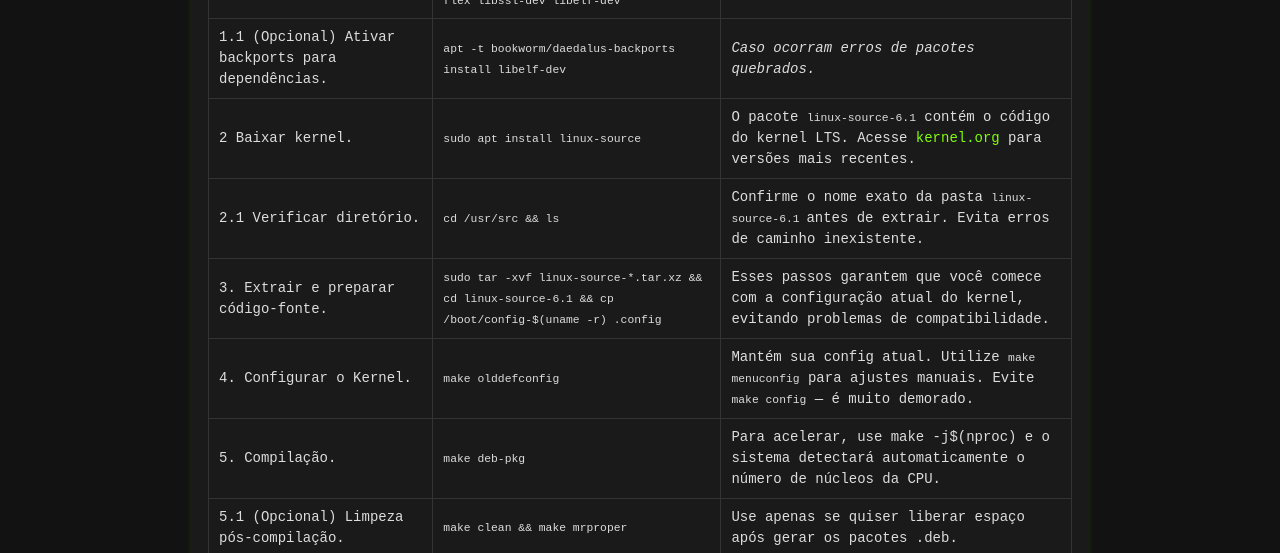
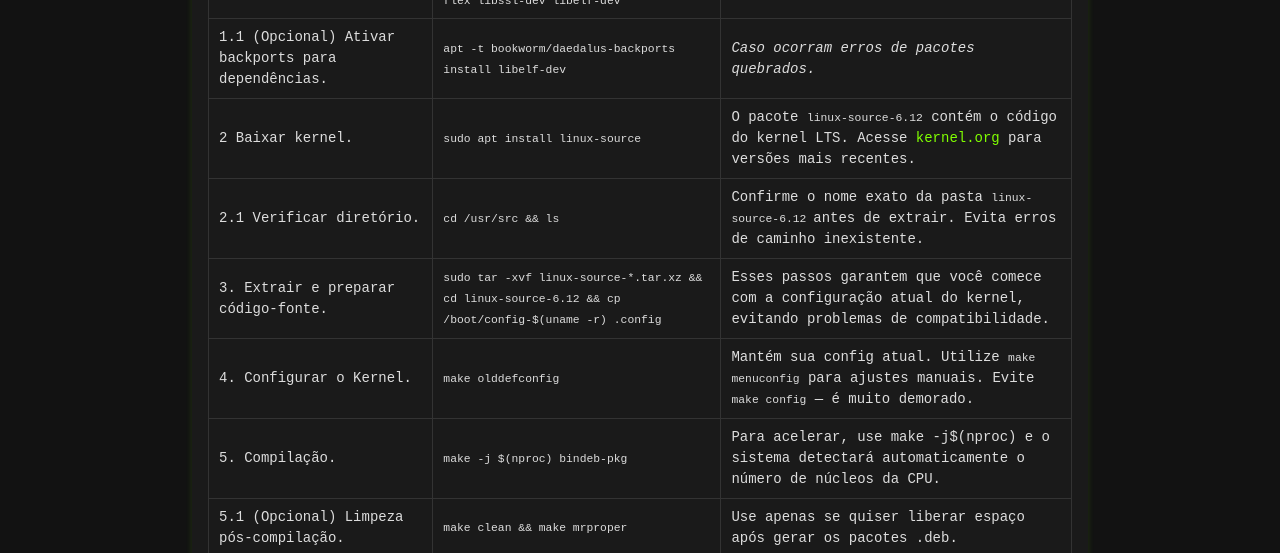
Before and after one commit to Piolinux/piolinux-site, a Jekyll site: the page built from _pages/_kernel/tabela-evergreen-como-compilar-o-kernel-linux.md, in a window 1280 px wide. Shown: the part 293-846 px from the top of the page. Built offline with Jekyll 4.4.1, drawn with Linux system fonts in a browser that asks for light colours.

Commit message:
Update tabela-evergreen-como-compilar-o-kernel-linux.md

```diff
--- a/_pages/_kernel/tabela-evergreen-como-compilar-o-kernel-linux.md
+++ b/_pages/_kernel/tabela-evergreen-como-compilar-o-kernel-linux.md
@@ -37,16 +37,16 @@ tags: [kernel, linux, compilacao, make, grub, xbps, apt, dnf, evergreen]
     <tr>
       <td data-label="Etapa">2 Baixar kernel.</td>
       <td data-label="Comando"><code>sudo apt install linux-source</code></td>
-      <td data-label="Observação Crítica">O pacote <code>linux-source-6.1</code> contém o código do kernel LTS. Acesse <a href="https://kernel.org" target="_blank">kernel.org</a> para versões mais recentes.</td>
+      <td data-label="Observação Crítica">O pacote <code>linux-source-6.12</code> contém o código do kernel LTS. Acesse <a href="https://kernel.org" target="_blank">kernel.org</a> para versões mais recentes.</td>
     </tr>
     <tr>
       <td data-label="Etapa">2.1 Verificar diretório.</td>
       <td data-label="Comando"><code>cd /usr/src && ls</code></td>
-      <td data-label="Observação Crítica">Confirme o nome exato da pasta <code>linux-source-6.1 </code> antes de extrair. Evita erros de caminho inexistente.</td>
+      <td data-label="Observação Crítica">Confirme o nome exato da pasta <code>linux-source-6.12 </code> antes de extrair. Evita erros de caminho inexistente.</td>
     </tr>
     <tr>
       <td data-label="Etapa">3. Extrair e preparar código-fonte.</td>
-      <td data-label="Comando"><code>sudo tar -xvf linux-source-*.tar.xz && cd linux-source-6.1 && cp /boot/config-$(uname -r) .config</code></td>
+      <td data-label="Comando"><code>sudo tar -xvf linux-source-*.tar.xz && cd linux-source-6.12 && cp /boot/config-$(uname -r) .config</code></td>
       <td data-label="Observação Crítica">Esses passos garantem que você comece com a configuração atual do kernel, evitando problemas de compatibilidade.</td>
     </tr>
     <tr>
@@ -56,7 +56,7 @@ tags: [kernel, linux, compilacao, make, grub, xbps, apt, dnf, evergreen]
     </tr>
     <tr>
       <td data-label="Etapa">5. Compilação.</td>
-      <td data-label="Comando"><code>make deb-pkg </code></td>
+      <td data-label="Comando"><code>make -j $(nproc) bindeb-pkg </code></td>
       <td data-label="Observação Crítica">Para acelerar, use make -j$(nproc) e o sistema detectará automaticamente o número de núcleos da CPU.</td>
     </tr>
 <tr>
```
